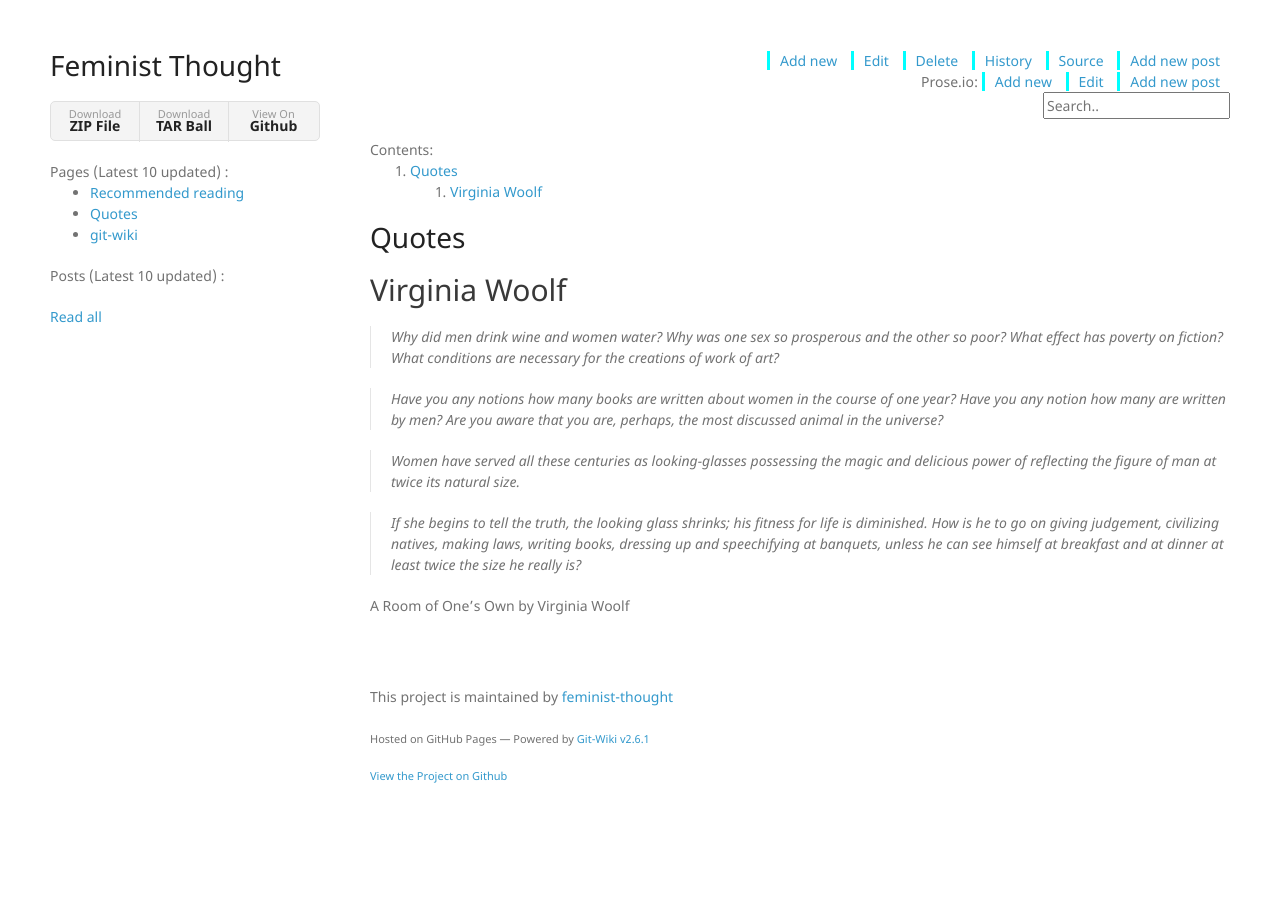
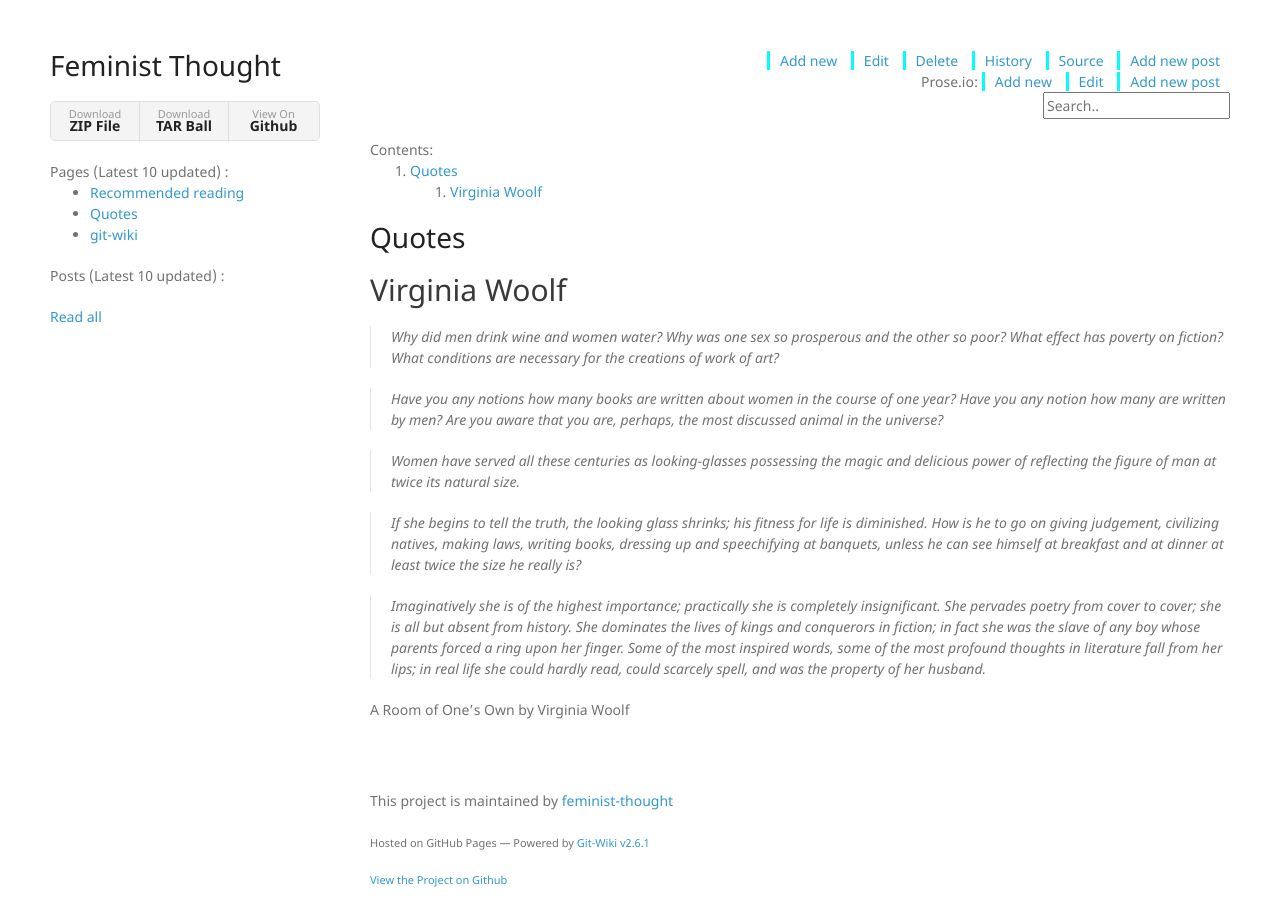
Before and after one commit to feminist-thought/feminist-thought, a Jekyll site: the page built from wiki/quotes.md, in a window 1280 px wide. Built offline with Jekyll 4.4.1, drawn with Linux system fonts in a browser that asks for light colours; nearby versions of some CDN libraries; our own code applies the rules of GitHub Pages for plain Markdown files.

Commit message:
Update quotes.md

```diff
--- a/wiki/quotes.md
+++ b/wiki/quotes.md
@@ -10,4 +10,6 @@
 
 > If she begins to tell the truth, the looking glass shrinks; his fitness for life is diminished. How is he to go on giving judgement, civilizing natives, making laws, writing books, dressing up and speechifying at banquets, unless he can see himself at breakfast and at dinner at least twice the size he really is?
 
+> Imaginatively she is of the highest importance; practically she is completely insignificant. She pervades poetry from cover to cover; she is all but absent from history. She dominates the lives of kings and conquerors in fiction; in fact she was the slave of any boy whose parents forced a ring upon her finger. Some of the most inspired words, some of the most profound thoughts in literature fall from her lips; in real life she could hardly read, could scarcely spell, and was the property of her husband.
+
 A Room of One's Own by Virginia Woolf
```
